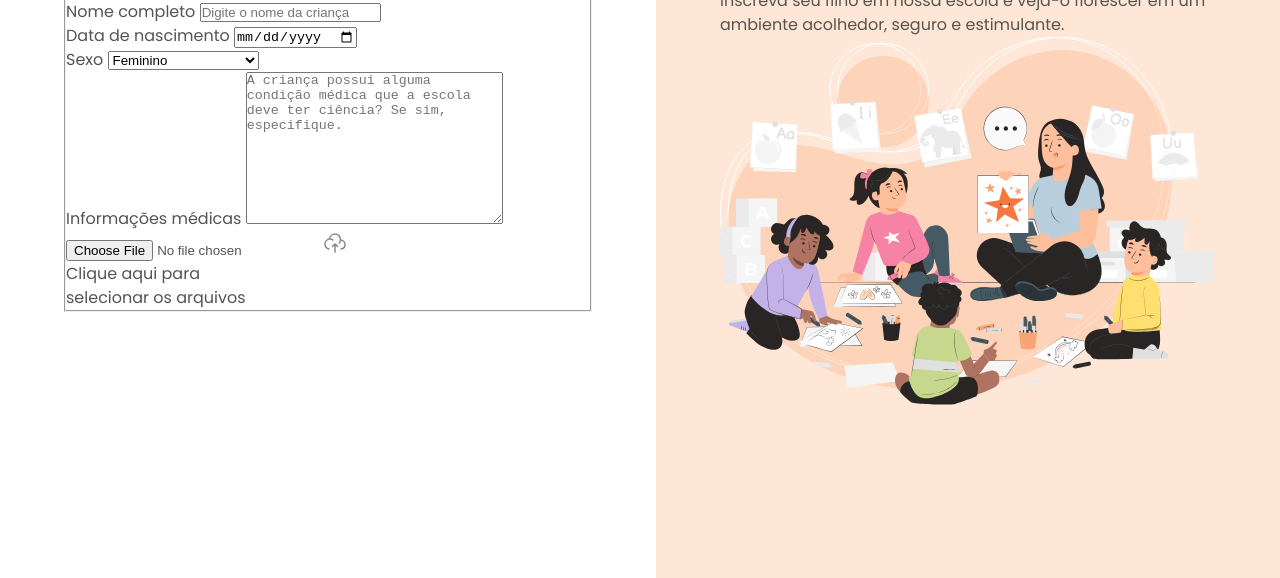
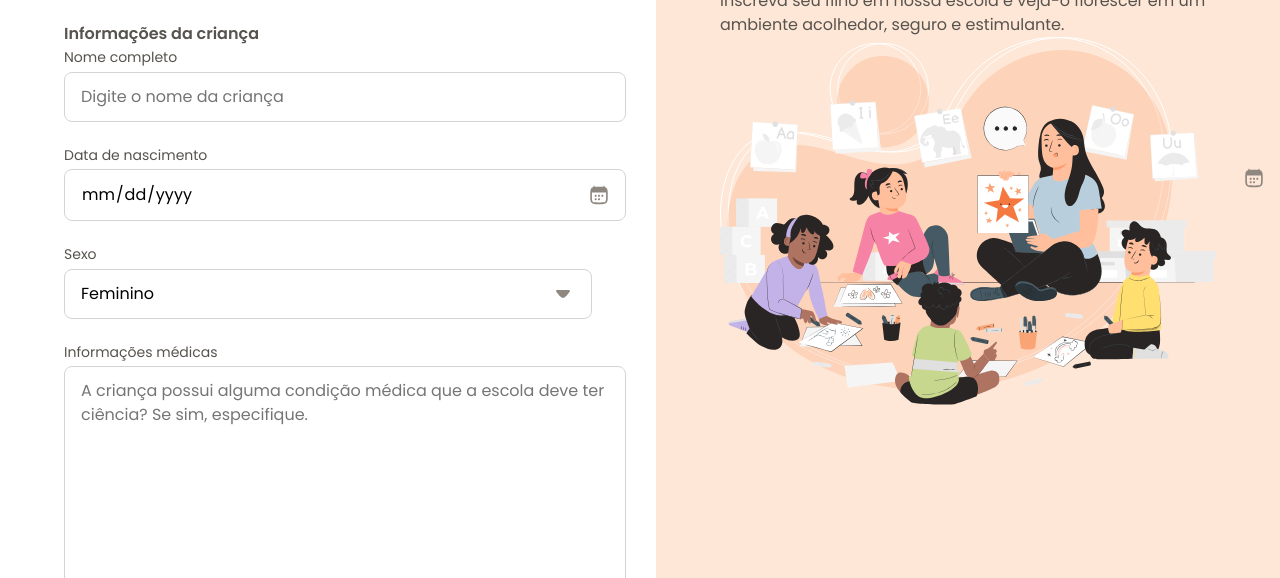
Before and after one commit to Leonardodev126/Projeto_formul-rio, a plain HTML site: page index.html in a window 1280 px wide. Shown: the part 222-800 px from the top of the page. Drawn offline with Linux system fonts and the light colour scheme.

Commit message:
Configurando os inputs de data e select

```diff
--- /dev/null
+++ b/styles/fields/index.css
@@ -0,0 +1,52 @@
+input, textarea, select {
+    appearance: none;  /* Tira a setinha nos campos */
+    width: 100%;
+    border-radius: .5rem;
+    border: 1px solid var(--stroke-default);
+
+    padding: .75rem 1rem;
+
+    font: var(--text);
+}
+
+label {
+    font: var(--text-sm);
+    color: var(--text-secondary);
+
+    display: block;  /* É preciso colocar a label como display block para que o margin-bottom seja permitido usar */
+    margin-bottom: .25rem;
+}
+
+input:focus, select:focus, textarea:focus {
+    outline: .25rem solid var(--surface-secondary); /* Faz com que apareca uma borda atrás dos campos toda vez que tiver com focado com a pseudo-class: "focus" */
+    border: .125rem solid var(--stroke-highlight);
+    /* Faz com que a borda seja vista no safari e em outrs navegadores */
+    outline-offset: .1px;
+}
+
+/* Todo input que tiver o tipo date */
+input[type="date"] {
+    position: relative;
+
+    &::-webkit-calendar-picker-indicator {
+        opacity: 0;
+    }
+
+    &::before {
+    content: "";
+    position: absolute;
+    background: url('../../assets/icons/calendar-03.svg') center/contain;
+    right: 1rem;
+    width: 1.25rem;
+    height: 1.25rem;
+
+    top: 50%;
+    transform: translateY(-50%);
+    }
+    /* }
+    } */
+}
+
+select {
+    background: url('../../assets/icons/arrow-down-01.svg') no-repeat calc(100% - 1rem);
+}
--- /dev/null
+++ b/styles/forms.css
@@ -0,0 +1,28 @@
+form {
+    margin-top: 3rem;
+
+}
+
+fieldset {
+    border: none;
+
+    display: grid;
+    gap: 1.5rem;
+}
+
+legend {
+    font: 600 1rem/1.25 var(--font-family);
+    margin-bottom: .25rem;
+
+    &::before {
+        content: "";
+        position: absolute;
+        background: url('../../assets/icons/calendar-03.svg') center/contain;
+        right: 1rem;
+        width: 1.25rem;
+        height: 1.25rem;
+
+        top: 50%;
+        transform: translateY(-50%);
+        }
+}
--- a/styles/index.css
+++ b/styles/index.css
@@ -1,2 +1,4 @@
 @import url(global.css);
 @import url(layout.css);
+@import url(forms.css);
+@import url(fields/index.css);
```
